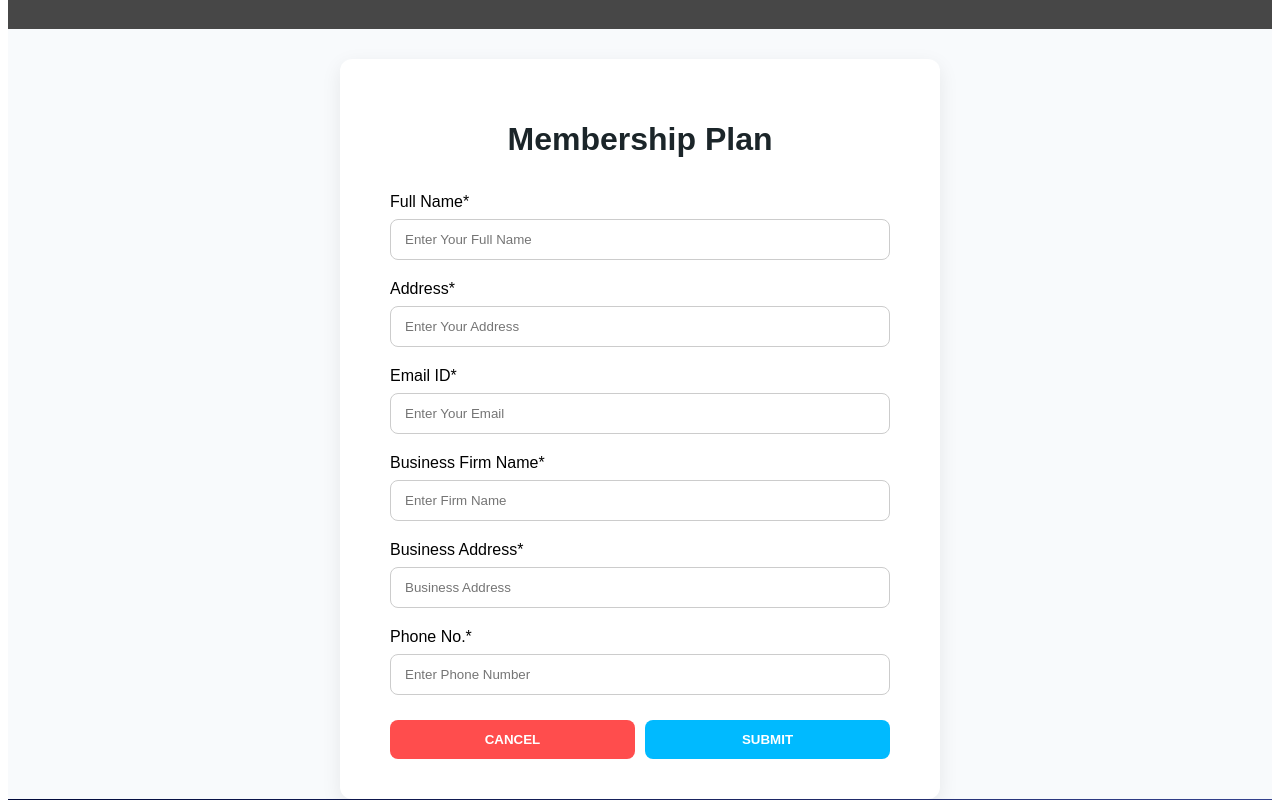
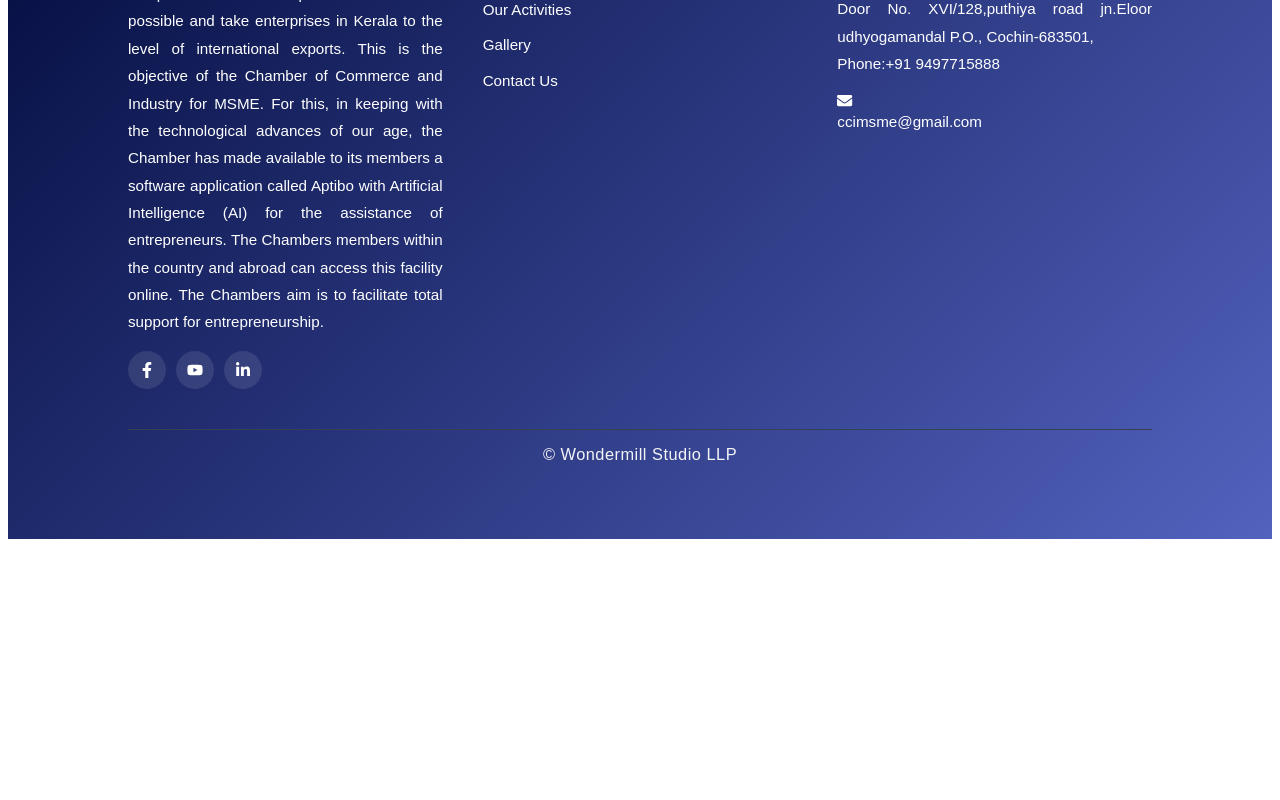
Before and after one commit to falconinfratechnical-ai/CCIMSME, a React (Vite) app in the folder my-project/: page /membership-form in a window 1280 px wide. Shown: the part 420-1220 px from the top of the page. After the commit the page ends 967 px from the top, so only its background shows below. Built offline with nearby package versions, Linux system fonts and the light colour scheme; grey boxes are pictures that could not be loaded.

Commit message:
google-form

```diff
--- a/my-project/src/App.jsx
+++ b/my-project/src/App.jsx
@@ -9,7 +9,7 @@ import Membership from "./components/Membership";
 import Contact from "./components/Contact";
 import Gallery from "./components/Gallery";
 import Activity from "./components/Activity";
-import MembershipForm from "./components/Membership-form";
+// import MembershipForm from "./components/Membership-form";
 import PaymentOptions from "./components/PaymentOption";
 import Vision from "./components/Vision";
 
@@ -26,7 +26,7 @@ function App() {
         <Route path="/" element={<HomeSection />} />
         <Route path="/about" element={<AboutUs />} />
         <Route path="/membership" element={<Membership />} />
-       <Route path="/membership-form" element={<MembershipForm />} />
+       {/* <Route path="/membership-form" element={<MembershipForm />} /> */}
             <Route path="/payment-options" element={<PaymentOptions />} />
         <Route path="/contact" element={<Contact />} />
         <Route path="/gallery" element={<Gallery/>} />
--- a/my-project/src/components/Contact.jsx
+++ b/my-project/src/components/Contact.jsx
@@ -6,74 +6,74 @@ import QR from "../assets/qr.jpeg"
 const Contact = () => {
   const [animate, setAnimate] = useState(false);
   const [loading, setLoading] = useState(false);
-  const [formData, setFormData] = useState({
-    firstName: "",
-    lastName: "",
-    email: "",
-    phone: "",
-    message: "",
-  });
+  // const [formData, setFormData] = useState({
+  //   firstName: "",
+  //   lastName: "",
+  //   email: "",
+  //   phone: "",
+  //   message: "",
+  // });
 
-  const handleChange = (e) => {
-    setFormData({
-      ...formData,
-      [e.target.name]: e.target.value,
-    });
-  };
+  // const handleChange = (e) => {
+  //   setFormData({
+  //     ...formData,
+  //     [e.target.name]: e.target.value,
+  //   });
+  // };
 
-  const handleSubmit = async (e) => {
-    e.preventDefault();
-    setLoading(true);
-      console.log("VITE_API_URL = ", import.meta.env.VITE_API_URL);
+  // const handleSubmit = async (e) => {
+  //   e.preventDefault();
+  //   setLoading(true);
+  //     console.log("VITE_API_URL = ", import.meta.env.VITE_API_URL);
 
-    try {
-      const API_URL = import.meta.env.VITE_API_URL;
+  //   try {
+  //     const API_URL = import.meta.env.VITE_API_URL;
 
-      if (!API_URL) {
-        alert("API URL not configured");
-        setLoading(false);
-        return;
-      }
+  //     if (!API_URL) {
+  //       alert("API URL not configured");
+  //       setLoading(false);
+  //       return;
+  //     }
 
-      console.log("Submitting to:", `${API_URL}/api/contact`);
-      console.log("Data:", formData);
+  //     console.log("Submitting to:", `${API_URL}/api/contact`);
+  //     console.log("Data:", formData);
 
-      const response = await fetch(`${API_URL}/api/contact`, {
-        method: "POST",
-        headers: {
-          "Content-Type": "application/json",
-        },
-        body: JSON.stringify(formData),
-      });
+  //     const response = await fetch(`${API_URL}/api/contact`, {
+  //       method: "POST",
+  //       headers: {
+  //         "Content-Type": "application/json",
+  //       },
+  //       body: JSON.stringify(formData),
+  //     });
 
-      const data = await response.json();
+  //     const data = await response.json();
 
-      if (response.ok && data.success) {
-        alert("✅ Your message has been sent successfully!");
-        setFormData({
-          firstName: "",
-          lastName: "",
-          email: "",
-          phone: "",
-          message: "",
-        });
-      } else {
-        alert("❌ " + (data.message || "Something went wrong. Please try again."));
-      }
-    } catch (error) {
-      console.error("Error submitting form:", error);
-      alert("❌ Network error. Please check your connection and try again.");
-    } finally {
-      setLoading(false);
-    }
-  };
+  //     if (response.ok && data.success) {
+  //       alert("✅ Your message has been sent successfully!");
+  //       setFormData({
+  //         firstName: "",
+  //         lastName: "",
+  //         email: "",
+  //         phone: "",
+  //         message: "",
+  //       });
+  //     } else {
+  //       alert("❌ " + (data.message || "Something went wrong. Please try again."));
+  //     }
+  //   } catch (error) {
+  //     console.error("Error submitting form:", error);
+  //     alert("❌ Network error. Please check your connection and try again.");
+  //   } finally {
+  //     setLoading(false);
+  //   }
+  // };
 
-  useEffect(() => {
-    setTimeout(() => setAnimate(true), 100);
-  }, []);
+   useEffect(() => {
+     setTimeout(() => setAnimate(true), 100);
+   }, []);
 
-  useEffect(() => {
-    window.scrollTo(0, 0);
+   useEffect(() => {
+     window.scrollTo(0, 0);
   }, []);
 
   return (
@@ -160,7 +160,6 @@ const Contact = () => {
   <button
   className="email-btn"
   onClick={() => {
-    console.log("Email button clicked!");
     window.location.href = "mailto:ccimsme@gmail.com";
   }}
 >
--- a/my-project/src/components/Membership-form.jsx
+++ b/my-project/src/components/Membership-form.jsx
@@ -1,153 +1,153 @@
-import React, { useState, useEffect } from "react";
-import { useLocation, useNavigate } from "react-router-dom";
-import "./Membership-form.css";
-import banner from "../assets/theme.jpg";
+// import React, { useState, useEffect } from "react";
+// import { useLocation, useNavigate } from "react-router-dom";
+// import "./Membership-form.css";
+// import banner from "../assets/theme.jpg";
 
-const MembershipForm = () => {
-  const location = useLocation();
-  const navigate = useNavigate();
-  const plan = location.state?.plan || {};
+// const MembershipForm = () => {
+//   const location = useLocation();
+//   const navigate = useNavigate();
+//   const plan = location.state?.plan || {};
 
-  const [formData, setFormData] = useState({
-    firstName: "",
-    address: "",
-    email: "",
-    businessFirm: "",
-    businessAddress: "",
-    phone: "",
-  });
+//   const [formData, setFormData] = useState({
+//     firstName: "",
+//     address: "",
+//     email: "",
+//     businessFirm: "",
+//     businessAddress: "",
+//     phone: "",
+//   });
 
-  const handleChange = (e) => {
-    const { name, value } = e.target;
-    setFormData((s) => ({ ...s, [name]: value }));
-  };
+//   const handleChange = (e) => {
+//     const { name, value } = e.target;
+//     setFormData((s) => ({ ...s, [name]: value }));
+//   };
 
-  const handleSubmit = async (e) => {
-    e.preventDefault();
-    try {
-      const API_URL = import.meta.env.VITE_API_URL;
+//   const handleSubmit = async (e) => {
+//     e.preventDefault();
+//     try {
+//       const API_URL = import.meta.env.VITE_API_URL;
 
-      const response = await fetch(`${API_URL}/api/membership`, {
-        method: "POST",
-        headers: { "Content-Type": "application/json" },
-        body: JSON.stringify(formData),
-      });
+//       const response = await fetch(`${API_URL}/api/membership`, {
+//         method: "POST",
+//         headers: { "Content-Type": "application/json" },
+//         body: JSON.stringify(formData),
+//       });
 
-      if (!response.ok) throw new Error("Network error");
+//       if (!response.ok) throw new Error("Network error");
 
-      await response.json();
-      alert("Membership form submitted successfully!");
-      navigate("/payment-options", { state: { plan, member: formData } });
-    } catch (err) {
-      console.error("Error submitting membership form:", err);
-      alert("Error submitting form. Please try again.");
-    }
-  };
+//       await response.json();
+//       alert("Membership form submitted successfully!");
+//       navigate("/payment-options", { state: { plan, member: formData } });
+//     } catch (err) {
+//       console.error("Error submitting membership form:", err);
+//       alert("Error submitting form. Please try again.");
+//     }
+//   };
 
-  useEffect(() => {
-    window.scrollTo(0, 0);
-  }, []);
+//   useEffect(() => {
+//     window.scrollTo(0, 0);
+//   }, []);
 
-  return (
-    <div className="form-page">
+//   return (
+//     <div className="form-page">
 
-      {/* Hero Section */}
-      <section
-        className="about-hero1"
-        style={{ backgroundImage: `url(${banner})` }}
-      >
-        <div className="hero-overlay">
-          <h1>Membership Form</h1>
-        </div>
-      </section>
+//       {/* Hero Section */}
+//       <section
+//         className="about-hero1"
+//         style={{ backgroundImage: `url(${banner})` }}
+//       >
+//         <div className="hero-overlay">
+//           <h1>Membership Form</h1>
+//         </div>
+//       </section>
 
-      {/* Form */}
-      <div className="form-container">
-        <h1>{plan.name || "Membership"} Plan</h1>
+//       {/* Form */}
+//       <div className="form-container">
+//         <h1>{plan.name || "Membership"} Plan</h1>
 
-        <form onSubmit={handleSubmit}>
-          <div className="form-group">
-            <label>Full Name*</label>
-            <input
-              name="firstName"
-              value={formData.firstName}
-              onChange={handleChange}
-              type="text"
-              placeholder="Enter Your Full Name"
-              required
-            />
-          </div>
+//         <form onSubmit={handleSubmit}>
+//           <div className="form-group">
+//             <label>Full Name*</label>
+//             <input
+//               name="firstName"
+//               value={formData.firstName}
+//               onChange={handleChange}
+//               type="text"
+//               placeholder="Enter Your Full Name"
+//               required
+//             />
+//           </div>
 
-          <div className="form-group">
-            <label>Address*</label>
-            <input
-              name="address"
-              value={formData.address}
-              onChange={handleChange}
-              type="text"
-              placeholder="Enter Your Address"
-            />
-          </div>
+//           <div className="form-group">
+//             <label>Address*</label>
+//             <input
+//               name="address"
+//               value={formData.address}
+//               onChange={handleChange}
+//               type="text"
+//               placeholder="Enter Your Address"
+//             />
+//           </div>
 
-          <div className="form-group">
-            <label>Email ID*</label>
-            <input
-              name="email"
-              value={formData.email}
-              onChange={handleChange}
-              type="email"
-              placeholder="Enter Your Email"
-            />
-          </div>
+//           <div className="form-group">
+//             <label>Email ID*</label>
+//             <input
+//               name="email"
+//               value={formData.email}
+//               onChange={handleChange}
+//               type="email"
+//               placeholder="Enter Your Email"
+//             />
+//           </div>
 
-          <div className="form-group">
-            <label>Business Firm Name*</label>
-            <input
-              name="businessFirm"
-              value={formData.businessFirm}
-              onChange={handleChange}
-              type="text"
-              placeholder="Enter Firm Name"
-              required
-            />
-          </div>
+//           <div className="form-group">
+//             <label>Business Firm Name*</label>
+//             <input
+//               name="businessFirm"
+//               value={formData.businessFirm}
+//               onChange={handleChange}
+//               type="text"
+//               placeholder="Enter Firm Name"
+//               required
+//             />
+//           </div>
 
-          <div className="form-group">
-            <label>Business Address*</label>
-            <input
-              name="businessAddress"
-              value={formData.businessAddress}
-              onChange={handleChange}
-              type="text"
-              placeholder="Business Address"
-            />
-          </div>
+//           <div className="form-group">
+//             <label>Business Address*</label>
+//             <input
+//               name="businessAddress"
+//               value={formData.businessAddress}
+//               onChange={handleChange}
+//               type="text"
+//               placeholder="Business Address"
+//             />
+//           </div>
 
-          <div className="form-group">
-            <label>Phone No.*</label>
-            <input
-              name="phone"
-              value={formData.phone}
-              onChange={handleChange}
-              type="tel"
-              placeholder="Enter Phone Number"
-            />
-          </div>
+//           <div className="form-group">
+//             <label>Phone No.*</label>
+//             <input
+//               name="phone"
+//               value={formData.phone}
+//               onChange={handleChange}
+//               type="tel"
+//               placeholder="Enter Phone Number"
+//             />
+//           </div>
 
-          <div className="form-buttons">
-            <button type="button" className="cancel-btn" onClick={() => navigate(-1)}>
-              CANCEL
-            </button>
+//           <div className="form-buttons">
+//             <button type="button" className="cancel-btn" onClick={() => navigate(-1)}>
+//               CANCEL
+//             </button>
 
-            <button type="submit" className="submit-btn">
-              SUBMIT
-            </button>
-          </div>
-        </form>
+//             <button type="submit" className="submit-btn">
+//               SUBMIT
+//             </button>
+//           </div>
+//         </form>
 
-      </div>
-    </div>
-  );
-};
+//       </div>
+//     </div>
+//   );
+// };
 
-export default MembershipForm;
+// export default MembershipForm;
--- a/my-project/src/components/Membership.jsx
+++ b/my-project/src/components/Membership.jsx
@@ -7,8 +7,8 @@ import { useNavigate } from "react-router-dom"
 const Membership = () => {
   const [animate, setAnimate] = useState(false);
   const navigate = useNavigate();
-  const handleBuy = (plan) => {
-  navigate("/membership-form", { state: { plan } });
+ const handleBuy = () => {
+  window.open("https://docs.google.com/forms/d/e/YOUR_GOOGLE_FORM_ID/viewform", "_blank");
 };
   const plans = [
    {
@@ -35,7 +35,7 @@ const Membership = () => {
 
 
     {
-      "name": "Gold",
+      "name": "Executive",
       "price": "Rs.25,000",
       "gst": "  gst Included(18%) ",
       "features": [
```
Also changed, not shown: my-project/src/components/Contact.css (+68 -9 lines), my-project/src/components/Membership.css (+18 -26 lines).
